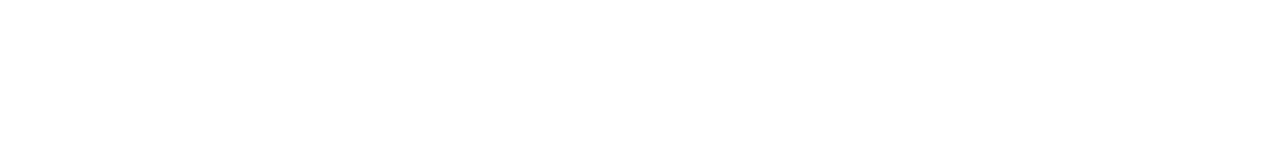
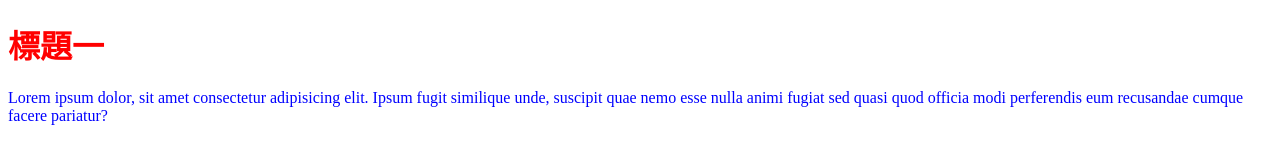
Before and after one commit to zitonbar/Github0807, a plain HTML site: page index.html in a window 1280 px wide. Drawn offline with Linux system fonts and the light colour scheme.

Commit message:
新增標題標籤

```diff
--- a/css/all.css
+++ b/css/all.css
@@ -1,3 +1,6 @@
 h1 {
     color: red;
 }
+p {
+    color: blue;
+}
--- a/index.html
+++ b/index.html
@@ -5,8 +5,10 @@
     <meta http-equiv="X-UA-Compatible" content="IE=edge">
     <meta name="viewport" content="width=device-width, initial-scale=1.0">
     <title>Document</title>
+    <link rel="stylesheet" href="css/all.css">
 </head>
 <body>
-
+    <h1>標題一</h1>
+    <p>Lorem ipsum dolor, sit amet consectetur adipisicing elit. Ipsum fugit similique unde, suscipit quae nemo esse nulla animi fugiat sed quasi quod officia modi perferendis eum recusandae cumque facere pariatur?</p>
 </body>
 </html>
```
